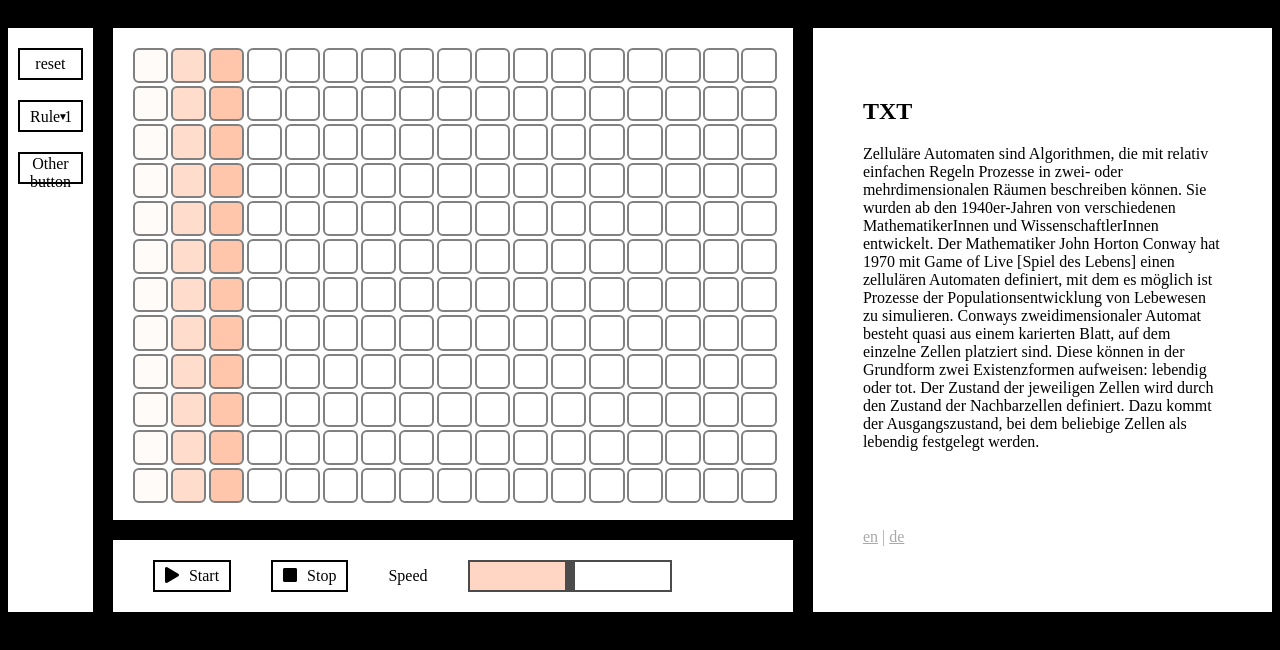
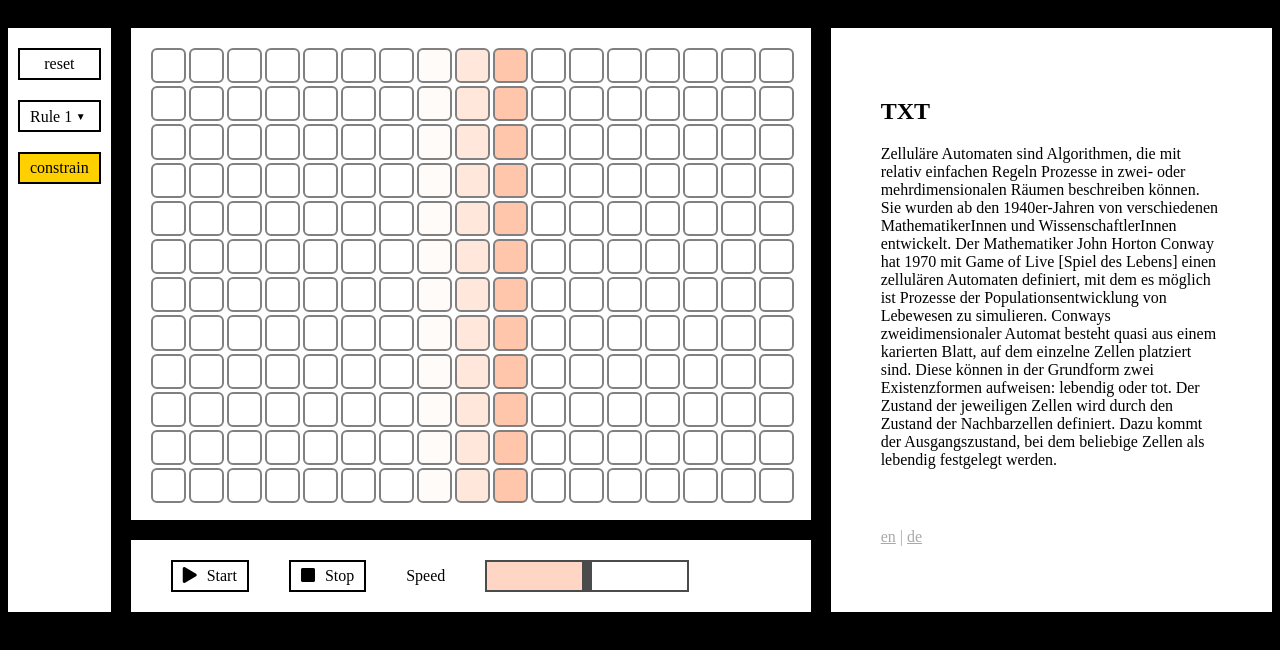
Before and after one commit to jonasohland/cellularautomata-preview, a website built with webpack: page src/index.html in a window 1280 px wide. Built offline with nearby package versions, Linux system fonts and the light colour scheme; no server answers.

Commit message:
beep boop

```diff
--- a/src/app.html
+++ b/src/app.html
@@ -8,8 +8,8 @@
                     <option value="1">Rule 2</option>
                 </select>
             </div>
-            <button onclick="startaudio()" class="mb-2">
-                Other button
+            <button onclick="toggleplaymode()" class="mb-2 b-toggle-on" id="constrainbutton">
+                constrain
             </button>
         </div>
         <div>
--- a/src/js/cellular_automata.js
+++ b/src/js/cellular_automata.js
@@ -16,14 +16,15 @@ export class Rules {
 
 export default class Automata {
 
-    constructor() {
-
+    /** @param {Grid} grid */
+    constructor(grid) {
+        this._grid = grid
     }
 
     /**
      * @param {Grid} grid
      */
-    renderToGrid(grid)
+    renderToGrid()
     {
     }
 
@@ -38,4 +39,25 @@ export default class Automata {
     {
 
     }
+
+    hasAliveCells()
+    {
+        return this._grid._cells.filter(cell => cell.isAlive()).length > 0;
+    }
+
+    nextColWithAliveCells(search_start_col)
+    {
+        if (search_start_col >= this._grid.columns())
+            return -1;
+
+        for (let i = search_start_col; i < this._grid.columns(); ++i) {
+            if (this._grid.col(i).filter(cll => cll.isAlive()).length > 0)
+                return i;
+        }
+
+        return -1;
+    }
+
+    /** @type {Grid} */
+    _grid
 }
--- a/src/js/index.js
+++ b/src/js/index.js
@@ -12,6 +12,8 @@ import '@fortawesome/fontawesome-free/css/all.css'
 import { text_de, text_en } from './text';
 
 import 'inconsolata-fontface'
+import Automata from './cellular_automata'
+import { Player, PlayMode } from './player'
 
 window.onload = () => {
 
@@ -19,24 +21,24 @@ window.onload = () => {
 
     const grid_container = document.getElementById('grid');
     const grid = new Grid(grid_container);
+    const automata = new Automata(grid);
+    const player = new Player(automata);
 
-    let current_col = 0;
-    let last_col = 0;
+    player.setPlayMode(1);
+    player.startPlaying();
 
-    setInterval(() => {
-
-        for (let i = 0; i < grid.rows(); ++i) {
-            grid.cell(i, last_col).primary(false);
-            grid.cell(i, current_col).primary(true);
+    const constrainbutton = document.getElementById('constrainbutton');
+    window.toggleplaymode = () => {
+        if (player.playMode() == PlayMode.NORMAL) {
+            player.setPlayMode(PlayMode.CONSTRAINED);
+            constrainbutton.classList.add('b-toggle-on');
         }
-
-        last_col = current_col;
-
-        if (++current_col == grid.columns()) {
-            current_col = 0;
+        else {
+            player.setPlayMode(PlayMode.NORMAL);
+            if (constrainbutton.classList.contains('b-toggle-on'))
+                constrainbutton.classList.remove('b-toggle-on');
         }
-
-    }, 250);
+    }
 
     /* left-side control elements */
 
@@ -52,8 +54,8 @@ window.onload = () => {
         console.log('stopplayback');
     }
 
-    window.setspeed = function(event) {
-        console.log(event);
+    window.setspeed = function(speed) {
+        player.setSpeed(speed);
     }
 
 
--- a/src/js/player.js
+++ b/src/js/player.js
@@ -1,10 +1,16 @@
 import Automata from './cellular_automata';
+import * as Tone from 'tone';
+
+export const PlayMode = {
+    NORMAL: 0,
+    CONSTRAINED: 1
+}
 
 class Synth {
 
 }
 
-export default class Player {
+export class Player {
 
 
     /**
@@ -13,15 +19,108 @@ export default class Player {
      */
     constructor(automata) {
         this._automata = automata;
+
+        this._synth = new Tone.Sampler({
+            urls: {
+                A1: "A1.mp3",
+                A2: "A2.mp3",
+            },
+            baseUrl: "https://tonejs.github.io/audio/casio/",
+            onload: () => {
+                sampler.triggerAttackRelease(["C1", "E1", "G1", "B1"], 0.5);
+            }
+        }).toDestination();
     }
 
+    startPlaying(play_mode) {
+        this._play_cb();
+    }
 
+    stopPlaying() {
 
-    _gen_loop_cb() {
+    }
+
+    /** @param {number} mode */
+    setPlayMode(mode) {
+        this._play_mode = mode;
+    }
+
+    playMode()
+    {
+        return this._play_mode;
+    }
+
+    setSpeed(speed) {
+        this._tick_time = Math.pow(20, (100 - speed) / 100) * 50;
+        console.log(this._tick_time);
+    }
+
+    _play_cb() {
+        console.log("play");
+        this._advance_play_head();
+
+        let cells_to_play = this._automata._grid.col(this._current_col).filter(cll => cll.isAlive());
+        let notes_to_play = cells_to_play.map(cl => cl.row()).map(num => this._scale[num]);
+
+        console.log(notes_to_play);
+
+        this._synth.triggerAttackRelease(notes_to_play, 2.)
+
+        this._play_timeout = setTimeout(this._play_cb.bind(this), this._tick_time);
+    }
+
+    _advance_play_head() {
+
+        this._clear_play_head();
+
+        if (this._play_mode == PlayMode.CONSTRAINED) {
+            if (this._automata.nextColWithAliveCells(this._current_col + 1) != -1)
+                ++this._current_col;
+            else {
+                let first_alive = this._automata.nextColWithAliveCells(0);
+                if (first_alive != -1)
+                    this._current_col = first_alive;
+                else
+                    this._advance_play_head_default();
+            }
+        } else
+            this._advance_play_head_default();
+
+        this._render_play_head();
+    }
+
+    _advance_play_head_default()
+    {
+        ++this._current_col;
+        if (this._current_col >= this._automata._grid.columns()) {
+            this._current_col = 0;
+            this._gen_loop();
+        }
+    }
+
+    _clear_play_head() {
+        this._automata._grid.col(this._current_col).forEach(cll => cll.primary(false));
+    }
+
+    _render_play_head() {
+        this._automata._grid.col(this._current_col).forEach(cll => cll.primary(true));
+    }
+
+    _gen_loop() {
         this._automata.advanceGeneration();
     }
+
+    _play_mode = 0;
+    _play_timeout = null;
+
+    _tick_time = 200;
+    _current_col = 0;
 
     /** @type {Automata} */
     _automata
 
+    _synth;
+
+    _scale = ['C3', 'Eb3', 'F3', 'G3', 'B3', 'C4', 'Eb4', 'F4', 'G4', 'B4', 'C5', 'Eb5', 'F5', 'G5', 'B5'];
+
 }
--- a/src/style/grid.css
+++ b/src/style/grid.css
@@ -56,4 +56,5 @@ body {
     border-radius: 5px;
     border-color: rgb(255, 208, 0);
     border-width: 3px;
+    border-style: solid;
 }
--- a/src/style/style.css
+++ b/src/style/style.css
@@ -35,6 +35,10 @@ button:active {
 
 button:focus {
     outline: 0;
+}
+
+.b-toggle-on {
+    background-color: rgb(255, 208, 0);
 }
 
 input[type='range'] {
@@ -101,6 +105,11 @@ select {
     font-size: 16px;
 }
 
+select:hover {
+    background-color: black;
+    color: white;
+}
+
 select:focus {
     -webkit-appearance: none;
     -moz-appearance: none;
@@ -121,5 +130,5 @@ select:focus {
     position: absolute;
     right: 15px;
     top: 11px;
-    color: rgb(0, 0, 0);
+    color: inherit;
 }
```
